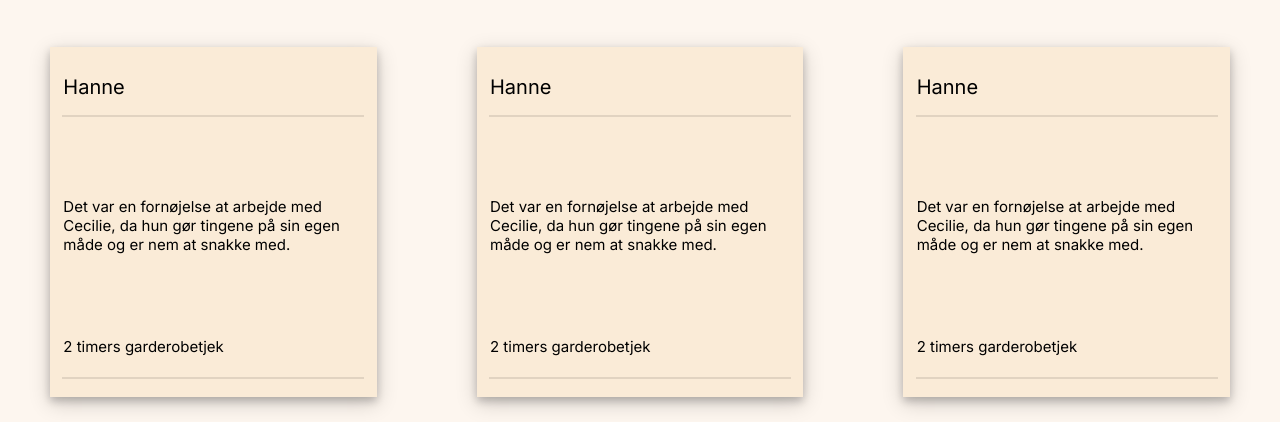
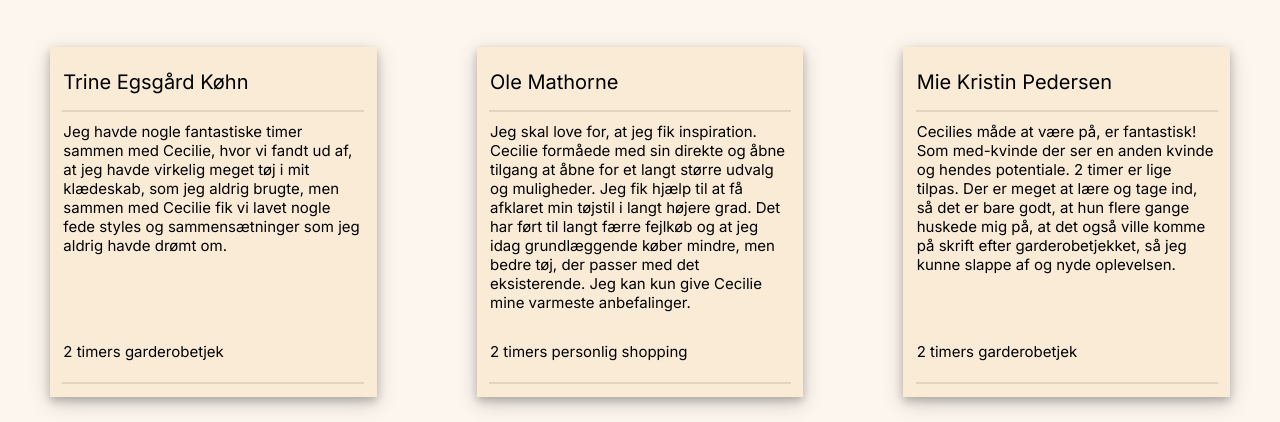
Before and after one commit to Melledodo/mackeprang, a Vue app: page / in a window 1280 px wide. Shown: the part 2843-3265 px from the top of the page. Built offline with nearby package versions, Linux system fonts and the light colour scheme.

Commit message:
anbefalinger

```diff
--- a/src/assets/style.scss
+++ b/src/assets/style.scss
@@ -380,7 +380,7 @@ $background-color: #FDF6EF;
     #anbefalingerkasser{
     height: 500px;
     width: 100%;
-    display: inline-flex;
+    display: flex;
     justify-content: center;
     align-items: center;
 
@@ -412,14 +412,14 @@ $background-color: #FDF6EF;
     font-size: 15px;
     height: 50px;
     width: 300px;
-    margin-top: 80px;
-    margin-bottom: 80px;
+    margin-bottom: 70px;
     }
 
     .anbefalingtype{
     font-size: 15px;
     height: 30px;
     width: 300px;
+    margin-top: 100px;
     }
     }
     }
--- a/src/views/HomeView.vue
+++ b/src/views/HomeView.vue
@@ -168,26 +168,33 @@ const closeModal = () => {
   <h1 id="anbefalingeroverskrift">Anbefalinger</h1>
   <div id="anbefalingerkasser">
   <div class="anbefalingerboks">
-    <p class="anbefalingnavn">Hanne</p>
+    <p class="anbefalingnavn">Trine Egsgård Køhn</p>
     <div class="anbefalinglinje"></div>
-    <p class="anbefalingtekst">Det var en fornøjelse at arbejde med Cecilie,
-      da hun gør tingene på sin egen måde og er nem at snakke med.</p>
+    <p class="anbefalingtekst">Jeg havde nogle fantastiske timer sammen med Cecilie,
+      hvor vi fandt ud af, at jeg havde virkelig meget tøj i mit klædeskab,
+      som jeg aldrig brugte, men sammen med Cecilie fik vi lavet nogle fede styles
+      og sammensætninger som jeg aldrig havde drømt om.</p>
     <p class="anbefalingtype">2 timers garderobetjek</p>
     <div class="anbefalinglinje"></div>
   </div>
   <div class="anbefalingerboks">
-    <p class="anbefalingnavn">Hanne</p>
+    <p class="anbefalingnavn">Ole Mathorne</p>
     <div class="anbefalinglinje"></div>
-    <p class="anbefalingtekst">Det var en fornøjelse at arbejde med Cecilie,
-      da hun gør tingene på sin egen måde og er nem at snakke med.</p>
-    <p class="anbefalingtype">2 timers garderobetjek</p>
+    <p class="anbefalingtekst">Jeg skal love for, at jeg fik inspiration. Cecilie formåede
+       med sin direkte og åbne tilgang at åbne for et langt større udvalg og muligheder.
+       Jeg fik hjælp til at få afklaret min tøjstil i langt højere grad. Det har ført til
+       langt færre fejlkøb og at jeg idag grundlæggende køber mindre, men bedre tøj,
+       der passer med det eksisterende. Jeg kan kun give Cecilie mine varmeste anbefalinger.</p>
+    <p class="anbefalingtype">2 timers personlig shopping</p>
     <div class="anbefalinglinje"></div>
   </div>
   <div class="anbefalingerboks">
-    <p class="anbefalingnavn">Hanne</p>
+    <p class="anbefalingnavn">Mie Kristin Pedersen </p>
     <div class="anbefalinglinje"></div>
-    <p class="anbefalingtekst">Det var en fornøjelse at arbejde med Cecilie,
-      da hun gør tingene på sin egen måde og er nem at snakke med.</p>
+    <p class="anbefalingtekst">Cecilies måde at være på, er fantastisk! Som med-kvinde der ser
+      en anden kvinde og hendes potentiale. 2 timer er lige tilpas. Der er meget at lære og tage ind,
+      så det er bare godt, at hun flere gange huskede mig på, at det også ville komme på skrift efter
+      garderobetjekket, så jeg kunne slappe af og nyde oplevelsen.</p>
     <p class="anbefalingtype">2 timers garderobetjek</p>
     <div class="anbefalinglinje"></div>
   </div>
```
